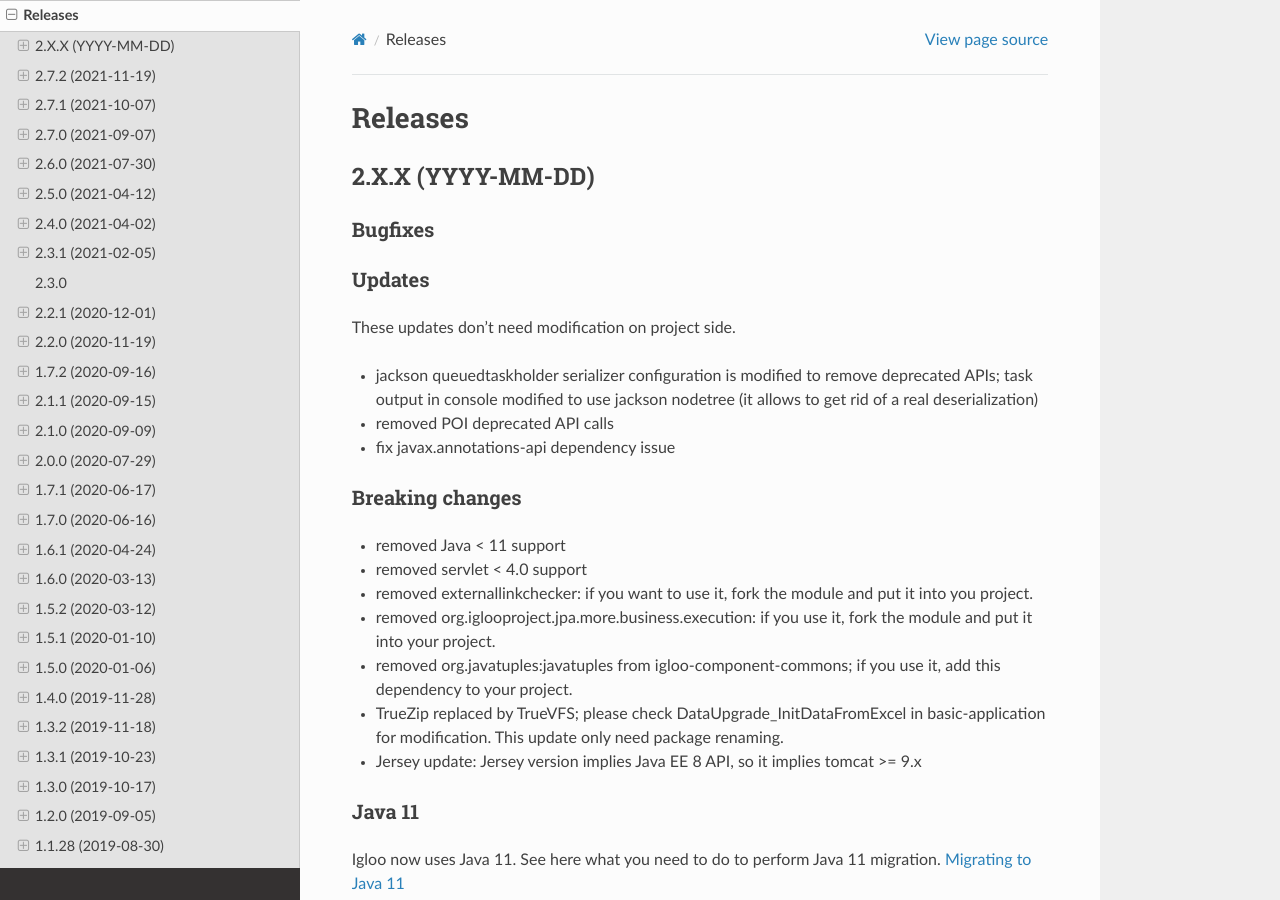
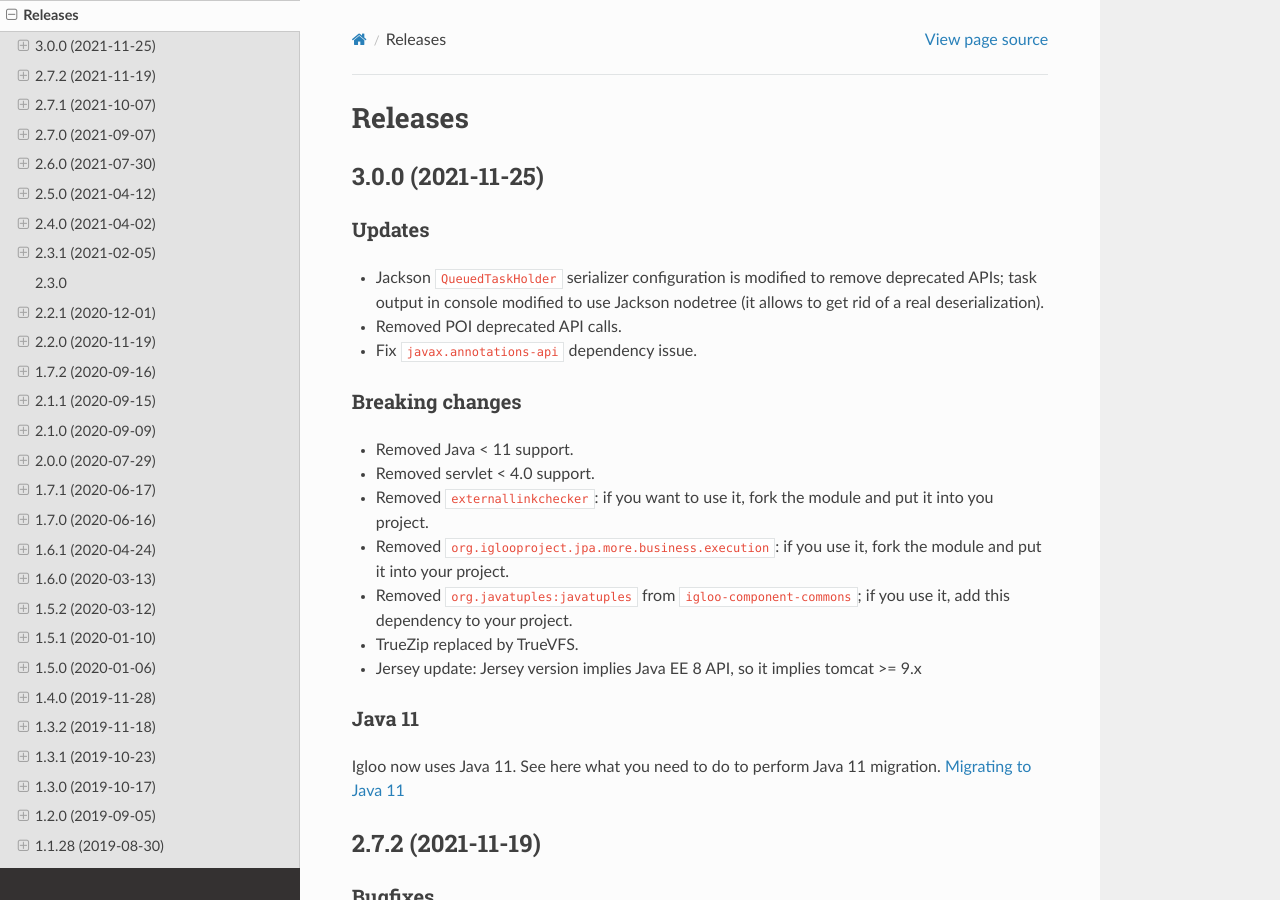
Before and after one commit to igloo-project/igloo-doc, a Sphinx documentation site: the page built from source/release-notes/releases.rst, in a window 1280 px wide and 900 px high. Built offline with Sphinx 7.4.7 and the Read the Docs theme 2.0.0, drawn with Linux system fonts in a browser that asks for light colours.

Commit message:
3.0.0: release notes

```diff
--- a/source/release-notes/releases.rst
+++ b/source/release-notes/releases.rst
@@ -2,38 +2,32 @@
 Releases
 ########
 
-.. _v2.X.X:
-
-2.X.X (YYYY-MM-DD)
-##################
-
-Bugfixes
-********
-
-Updates
-*******
-
-These updates don't need modification on project side.
-
-* jackson queuedtaskholder serializer configuration is modified to remove
-  deprecated APIs; task output in console modified to use jackson nodetree
-  (it allows to get rid of a real deserialization)
-* removed POI deprecated API calls
-* fix javax.annotations-api dependency issue
-
-Breaking changes
-****************
-
-* removed Java < 11 support
-* removed servlet < 4.0 support
-* removed externallinkchecker: if you want to use it, fork the module and
+.. _v3.0.0:
+
+3.0.0 (2021-11-25)
+##################
+
+Updates
+*******
+
+* Jackson ``QueuedTaskHolder`` serializer configuration is modified to remove
+  deprecated APIs; task output in console modified to use Jackson nodetree
+  (it allows to get rid of a real deserialization).
+* Removed POI deprecated API calls.
+* Fix ``javax.annotations-api`` dependency issue.
+
+Breaking changes
+****************
+
+* Removed Java < 11 support.
+* Removed servlet < 4.0 support.
+* Removed ``externallinkchecker``: if you want to use it, fork the module and
   put it into you project.
-* removed org.iglooproject.jpa.more.business.execution: if you use it, fork
+* Removed ``org.iglooproject.jpa.more.business.execution``: if you use it, fork
   the module and put it into your project.
-* removed org.javatuples:javatuples from igloo-component-commons; if you use
-  it, add this dependency to your project.
-* TrueZip replaced by TrueVFS; please check DataUpgrade_InitDataFromExcel in
-  basic-application for modification. This update only need package renaming.
+* Removed ``org.javatuples:javatuples`` from ``igloo-component-commons``; if you
+  use it, add this dependency to your project.
+* TrueZip replaced by TrueVFS.
 * Jersey update: Jersey version implies Java EE 8 API, so it implies tomcat >= 9.x
 
 Java 11
```
